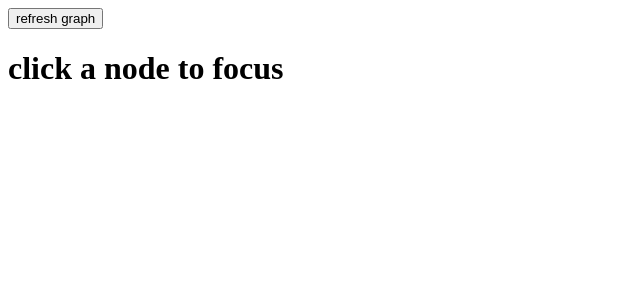
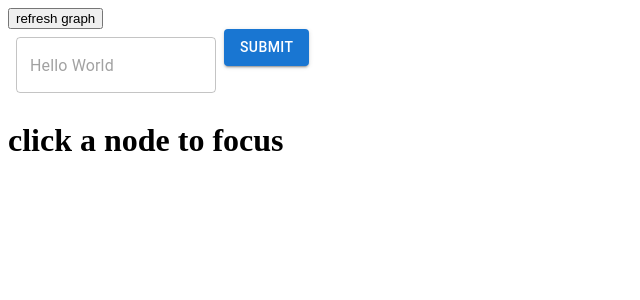
Before and after one commit to andrewchen0028/freeschool-frontend, a React (Create React App) app: page / in a window 1280 px wide. Shown: the top 300 px of the page, without its empty margins (0-640 px from the left). Built offline with nearby package versions, Linux system fonts and the light colour scheme; no server answers.

Commit message:
implement initial validation for node title form (buggy)

```diff
--- a/package.json
+++ b/package.json
@@ -3,6 +3,9 @@
   "version": "0.1.0",
   "private": true,
   "dependencies": {
+    "@emotion/react": "^11.9.3",
+    "@emotion/styled": "^11.9.3",
+    "@mui/material": "^5.9.2",
     "@testing-library/jest-dom": "^5.16.4",
     "@testing-library/react": "^13.3.0",
     "@testing-library/user-event": "^13.5.0",
--- a/src/App.js
+++ b/src/App.js
@@ -4,21 +4,25 @@ import renderGraph from "./functions/renderGraph"
 import axios from "axios"
 import Node from "./components/Node"
 import url from "./globals"
+import AddNodeForm from "./components/AddNodeForm"
+
+// TODO: implement node title form validation (no duplicates)
+// TODO: implement prerequisite selection by node title search
 
 function App() {
   const [graph, setGraph] = useState({ nodes: [], links: [] })
   const [focus, setFocus] = useState(null)
-  const [stagedNodeTitle, setStagedNodeTitle] = useState("")
 
-  const refresh = () => axios
-    .get(url + "/graph")
-    .then((response) => {
-      setGraph(response.data)
-      console.log("refresh():", response)
-    })
+  const refresh = () => {
+    axios
+      .get(url + "/graph")
+      .then((response) => {
+        setGraph(response.data)
+        console.log("refresh():", response)
+      })
+  }
 
-  const addNode = (event) => {
-    event.preventDefault()
+  const addNode = (stagedNodeTitle) => {
     axios
       .post(url + "/graph/nodes", {
         sourceId: focus.id,
@@ -54,15 +58,10 @@ function App() {
   return (
     <div className="App">
       <button onClick={() => { refresh() }}>refresh graph</button>
+      <AddNodeForm nodes={graph.nodes} onSubmit={addNode} />
       {focus == null ? <h1>click a node to focus</h1> :
         <div>
           <Node node={focus} />
-          <form onSubmit={addNode}>
-            <input value={stagedNodeTitle}
-              onChange={(event) => { setStagedNodeTitle(event.target.value) }}
-              placeholder="title" />
-            <button type="submit">submit node</button>
-          </form>
           <button onClick={() => { deleteNode(focus) }}>delete node</button>
           <button onClick={() => { setFocus(null) }}>exit focus</button>
         </div>}
--- a/src/backend/index.js
+++ b/src/backend/index.js
@@ -21,6 +21,9 @@ app.get("/api/nodes/:id/resources", (request, response) => {
 })
 
 app.post("/api/graph/nodes/", (request, response) => {
+  if (graph.nodes.some((node) => node.title === request.body.title)) {
+    response.status(400).end()
+  } else {
     const node = {
       id: uuidv4(),
       group: request.body.group,
@@ -34,6 +37,7 @@ app.post("/api/graph/nodes/", (request, response) => {
     graph.nodes = graph.nodes.concat(node)
     graph.links = graph.links.concat(link)
     response.json(node).status(200).end()
+  }
 })
 
 app.post("/api/nodes/:id/resources", (request, response) => {
--- /dev/null
+++ b/src/components/AddNodeForm.js
@@ -0,0 +1,46 @@
+import { useState } from "react";
+import Box from "@mui/material/Box";
+import TextField from "@mui/material/TextField";
+import { Button } from "@mui/material";
+
+export default function AddNodeForm(props) {
+  const [stagedNodeTitle, stageNodeTitle] = useState("")
+
+  return (
+    <Box component="form"
+      sx={{ "& .MuiTextField-root": { m: 1, width: "25ch" }, }}
+      noValidate
+      autoComplete="off"
+      onSubmit={(event) => {
+        event.preventDefault()
+        console.log(stagedNodeTitle)
+        props.onSubmit(stagedNodeTitle)
+      }}>
+      <div>
+        {(props.nodes.some((node) => node.title === stagedNodeTitle)) ? (
+          <div>
+            <TextField error
+              id="outlined-error-helper-text"
+              label="Title is already taken"
+              placeholder="Hello World"
+              onChange={(event) => {
+                event.preventDefault()
+                stageNodeTitle(event.target.value)
+              }} />
+            <Button variant="contained" disabled={true}>submit</Button>
+          </div>
+        ) : (
+          <div>
+            <TextField id="normal-helper-text"
+              placeholder="Hello World"
+              onChange={(event) => {
+                event.preventDefault()
+                stageNodeTitle(event.target.value)
+              }} />
+            <Button variant="contained" type="submit">submit</Button>
+          </div>
+        )}
+      </div>
+    </Box>
+  )
+}
--- a/src/index.js
+++ b/src/index.js
@@ -4,7 +4,7 @@ import App from "./App"
 
 const root = ReactDOM.createRoot(document.getElementById("root"))
 root.render(
-  <React.StrictMode>
+  // <React.StrictMode>
     <App />
-  </React.StrictMode>
+  // </React.StrictMode>
 )
```
Also changed, not shown: 1 other file (tests, documents, lock files or other folders). Lines whose indentation alone changed are shown as unchanged.
